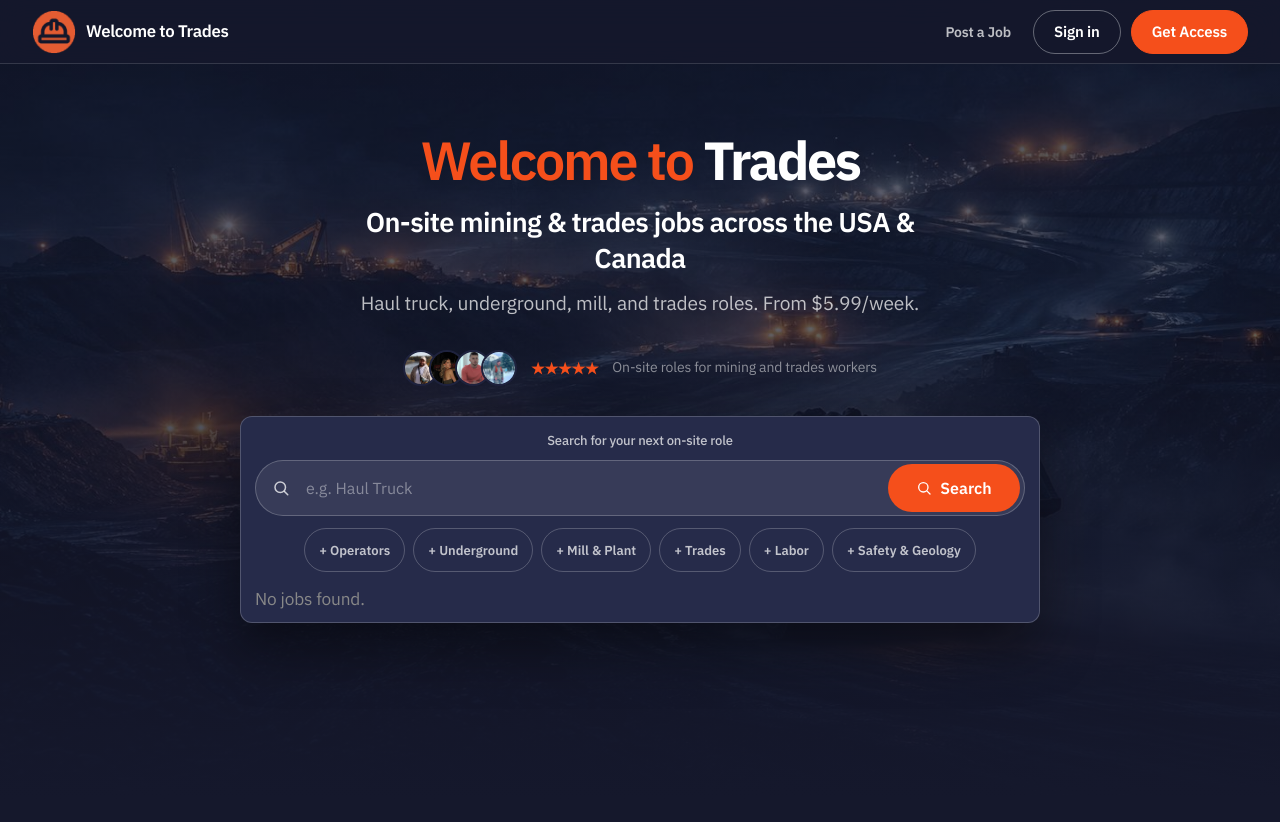
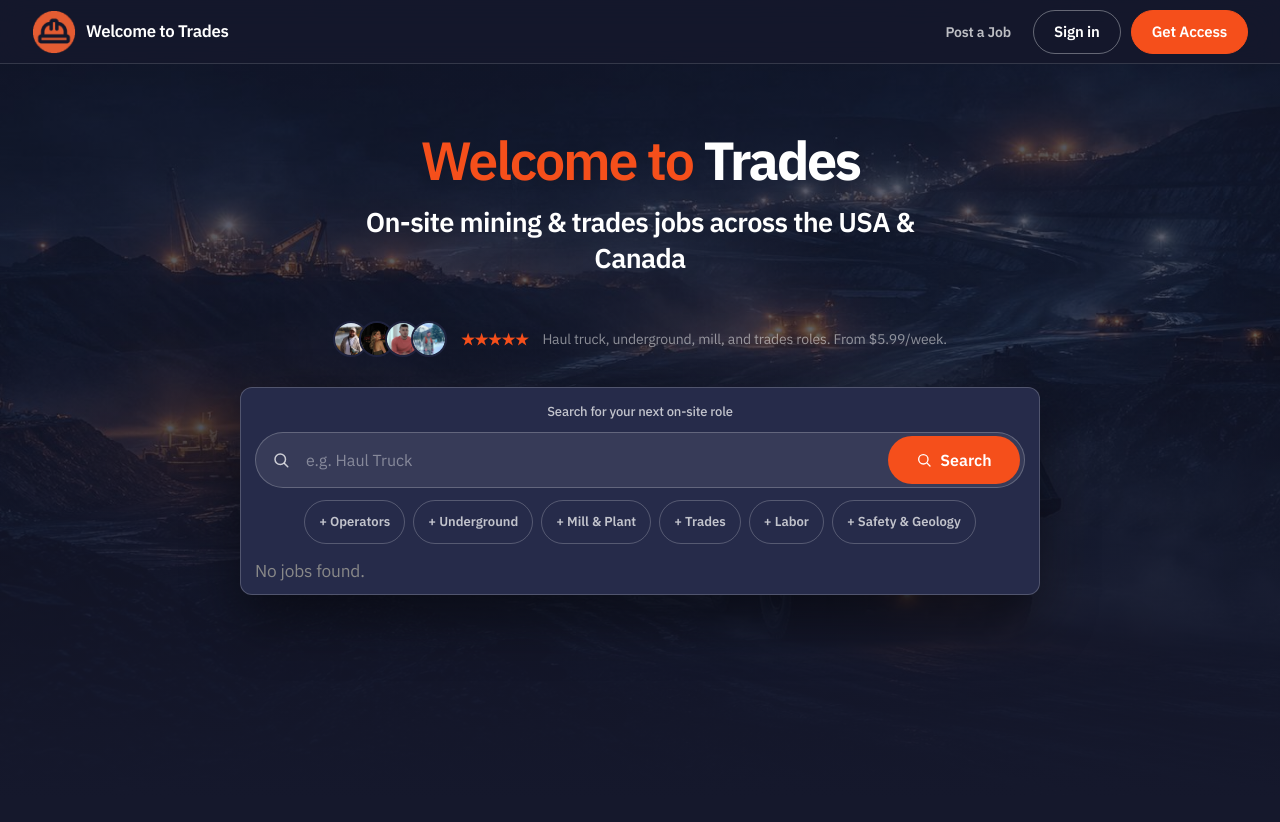
Before and after one commit to razajohri/welcometotrades, a Flask app: page / in a window 1280 px wide. Shown: the top 822 px of the page. Run offline with Flask 3, Linux system fonts and the light colour scheme; data that the repository does not hold is empty; some libraries are stand-ins or nearby versions.

Commit message:
Move haul-truck pricing line under the stars and drop the extra proof line.
Co-authored-by: Cursor <cursoragent@cursor.com>

```diff
--- a/templates/landing_canada.html
+++ b/templates/landing_canada.html
@@ -52,7 +52,6 @@
         <div class="header">
         <p class="brand-mark">Welcome to <span>Trades</span></p>
         <h1 class="header-title">On-site mining &amp; trades jobs across the USA &amp; Canada</h1>
-        <p class="header-sub">Haul truck, underground, mill, and trades roles. From $5.99/week.</p>
         </div>
         <div class="proof-strip proof-strip--hero">
             <div class="header-social" aria-hidden="true">
@@ -62,7 +61,7 @@
                 <img src="/static/client_d.webp" alt="">
             </div>
             <span class="header-rating" aria-hidden="true">★★★★★</span>
-            <p class="header-loved">On-site roles for mining and trades workers</p>
+            <p class="header-loved">Haul truck, underground, mill, and trades roles. From $5.99/week.</p>
         </div>
         <div class="search-box">
             <div class="search-panel">
```
